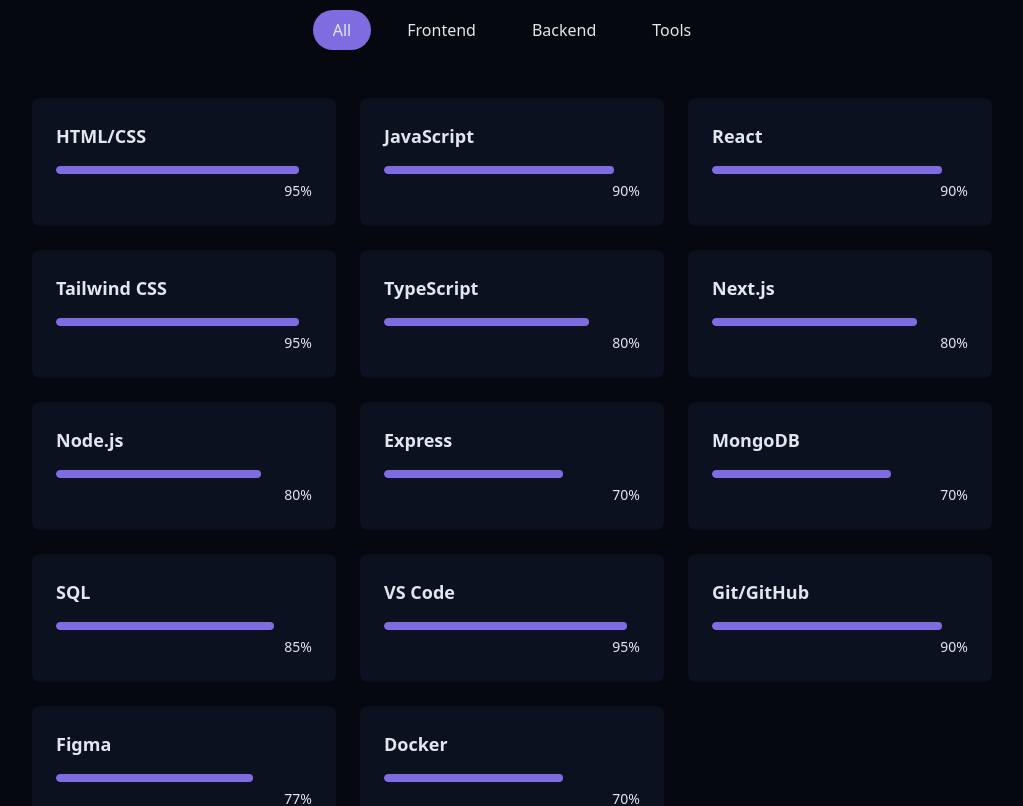
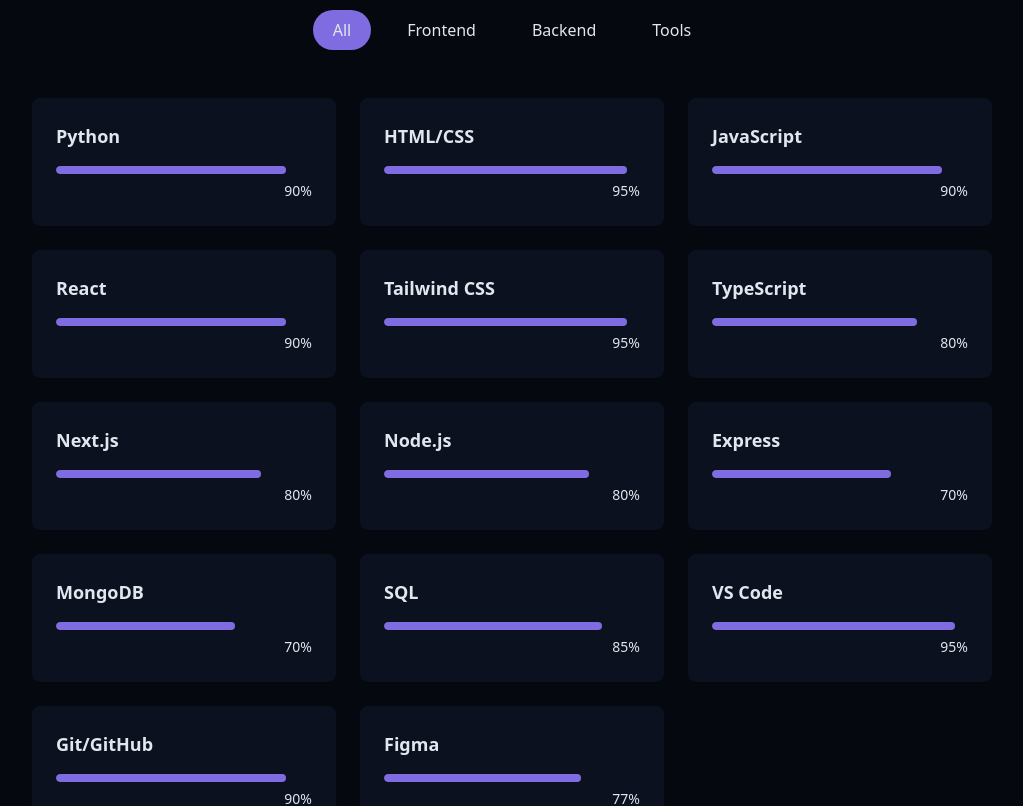
Before and after one commit to ferozzshaikk/FerozzShaikk--Portfolio, a React (Vite) app: page / in a window 1280 px wide. Shown: the part 1680-2486 px from the top of the page, without its empty margins (128-1151 px from the left). Built offline with nearby package versions, Linux system fonts and the light colour scheme.

Commit message:
skill update

```diff
--- a/src/components/Footer.jsx
+++ b/src/components/Footer.jsx
@@ -3,7 +3,7 @@
 export const Footer = () => {
   return (
     <footer>
-      <div className="flex flex-row-reverse text-primary animate-float delay-300">
+      <div className="flex flex-row-reverse text-primary animate-float">
         <a href="#hero">
           <ArrowUp />
         </a>
--- a/src/components/SkillSection.jsx
+++ b/src/components/SkillSection.jsx
@@ -3,6 +3,7 @@
 
 const skills = [
   //Frontend
+  { name: "Python", level: 90, category: "backend" },
   { name: "HTML/CSS", level: 95, category: "frontend" },
   { name: "JavaScript", level: 90, category: "frontend" },
   { name: "React", level: 90, category: "frontend" },
@@ -20,7 +21,6 @@
   { name: "VS Code", level: 95, category: "tools" },
   { name: "Git/GitHub", level: 90, category: "tools" },
   { name: "Figma", level: 77, category: "tools" },
-  { name: "Docker", level: 70, category: "tools" },
 ];
 
 const categoies = ["all", "frontend", "backend", "tools"];
```
